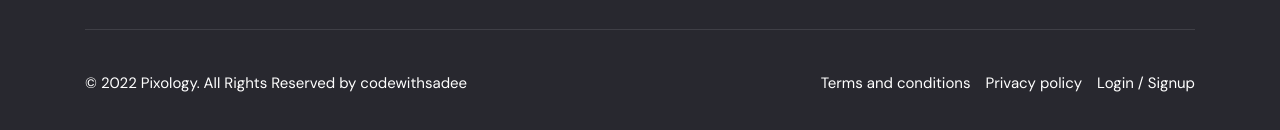
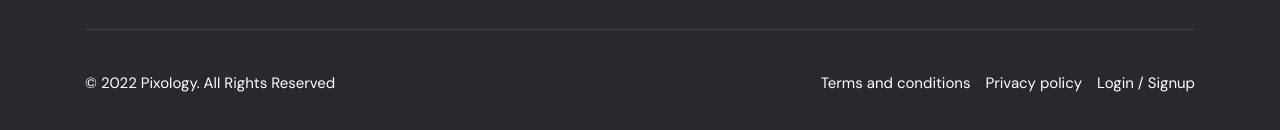
Before and after one commit to PanchenkoNaz/landing-page__Pixology, a plain HTML site: page index.html in a window 1280 px wide. Shown: the part 6114-6244 px from the top of the page. Drawn offline with nearby package versions, Linux system fonts and the light colour scheme.

Commit message:
Update index.html

```diff
--- a/index.html
+++ b/index.html
@@ -931,7 +931,7 @@
       <div class="footer-bottom">
 
         <p class="copyright">
-          &copy; 2022 Pixology. All Rights Reserved by codewithsadee
+          &copy; 2022 Pixology. All Rights Reserved
         </p>
 
         <ul class="footer-bottom-list">
```
